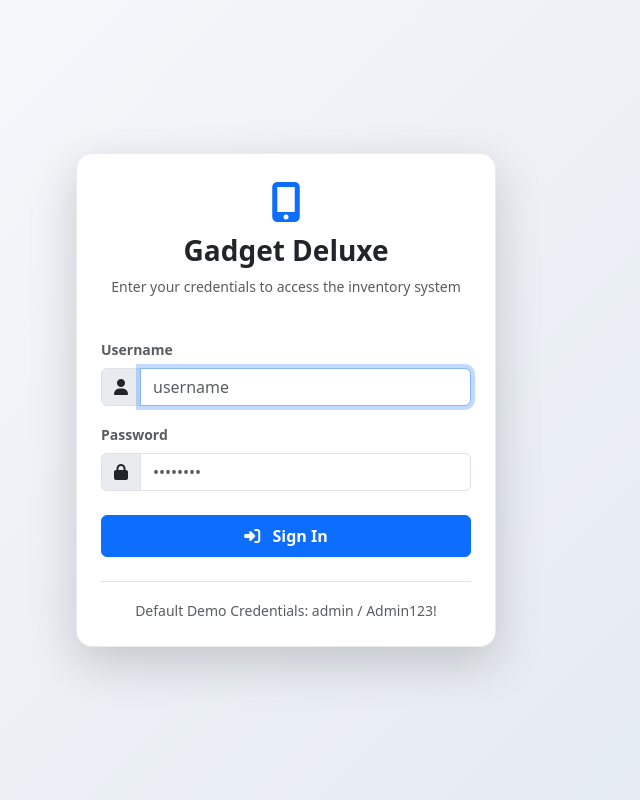
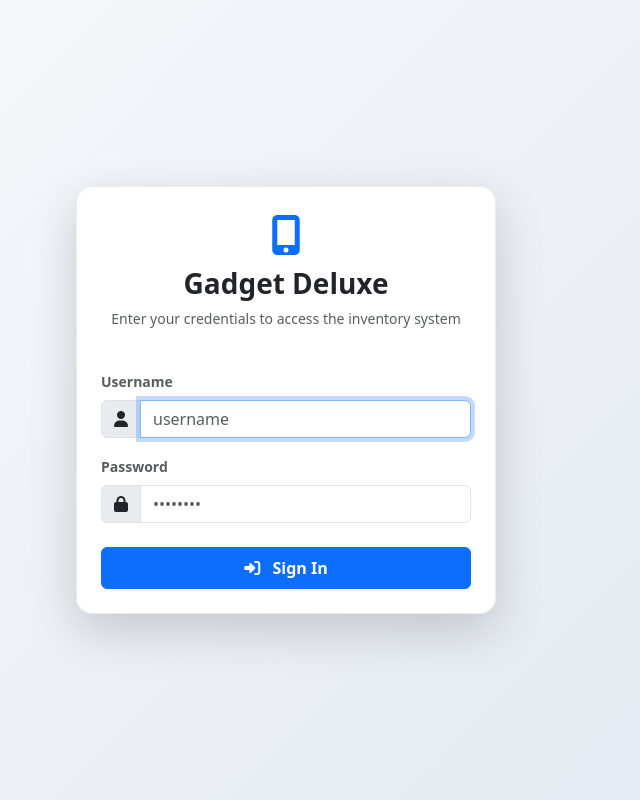
Before and after one commit to jubaerkhan49/gadget-deluxe, a Django app: page /accounts/login/ in a window 1280 px wide. Shown: the whole page, without its empty margins (354-994 px from the left). Run offline with Django 5.2, Linux system fonts and the light colour scheme; parts of the project's set-up code (start-up, migrations or seed data) failed here and were passed over.

Commit message:
Remove exposed demo credentials from login page and set jubaer admin user

```diff
--- a/backend/templates/accounts/login.html
+++ b/backend/templates/accounts/login.html
@@ -63,10 +63,6 @@
                 <i class="fa-solid fa-right-to-bracket me-2"></i> Sign In
             </button>
         </form>
-
-        <div class="mt-4 pt-3 border-top text-center">
-            <span class="text-muted small">Default Demo Credentials: admin / Admin123!</span>
-        </div>
     </div>
 </body>
 </html>
```
Also changed, not shown: backend/db.sqlite3.
